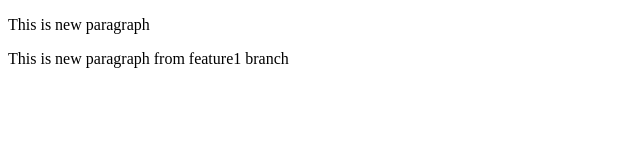
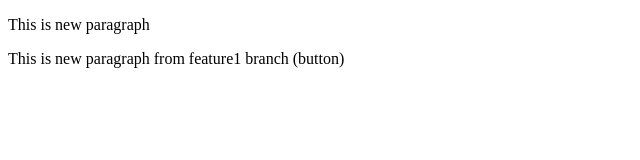
Before and after one commit to desainikhil03/LocalRepo, a plain HTML site: page index.html in a window 1280 px wide. Shown: the full height of the page, 0-640 px from the left. Drawn offline with Linux system fonts and the light colour scheme.

```diff
--- a/index.html
+++ b/index.html
@@ -7,6 +7,6 @@
 </head>
 <body>
     <p>This is new paragraph</p>
-    <p>This is new paragraph from feature1 branch </p>
+    <p>This is new paragraph from feature1 branch (button) </p>
 </body>
 </html>
```
